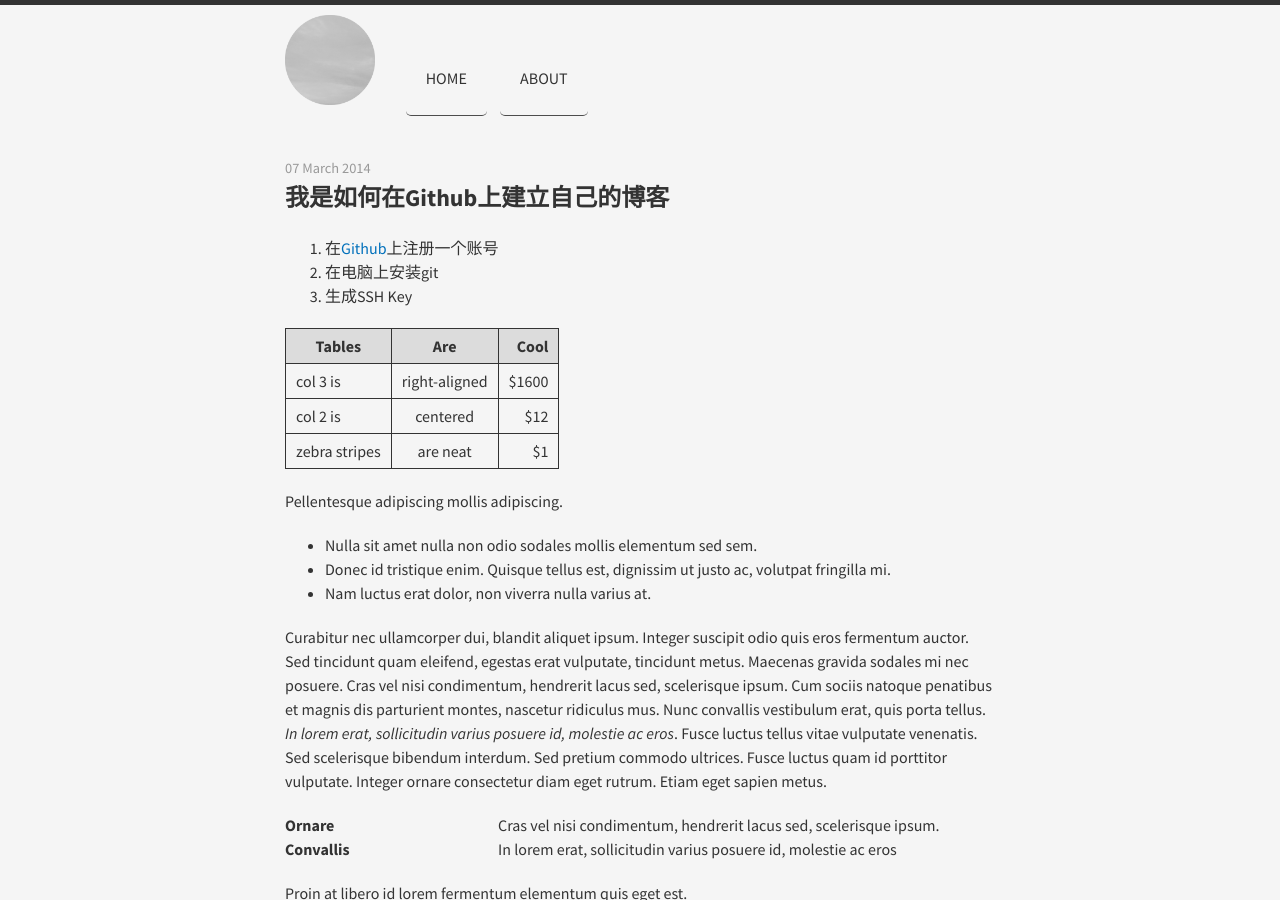
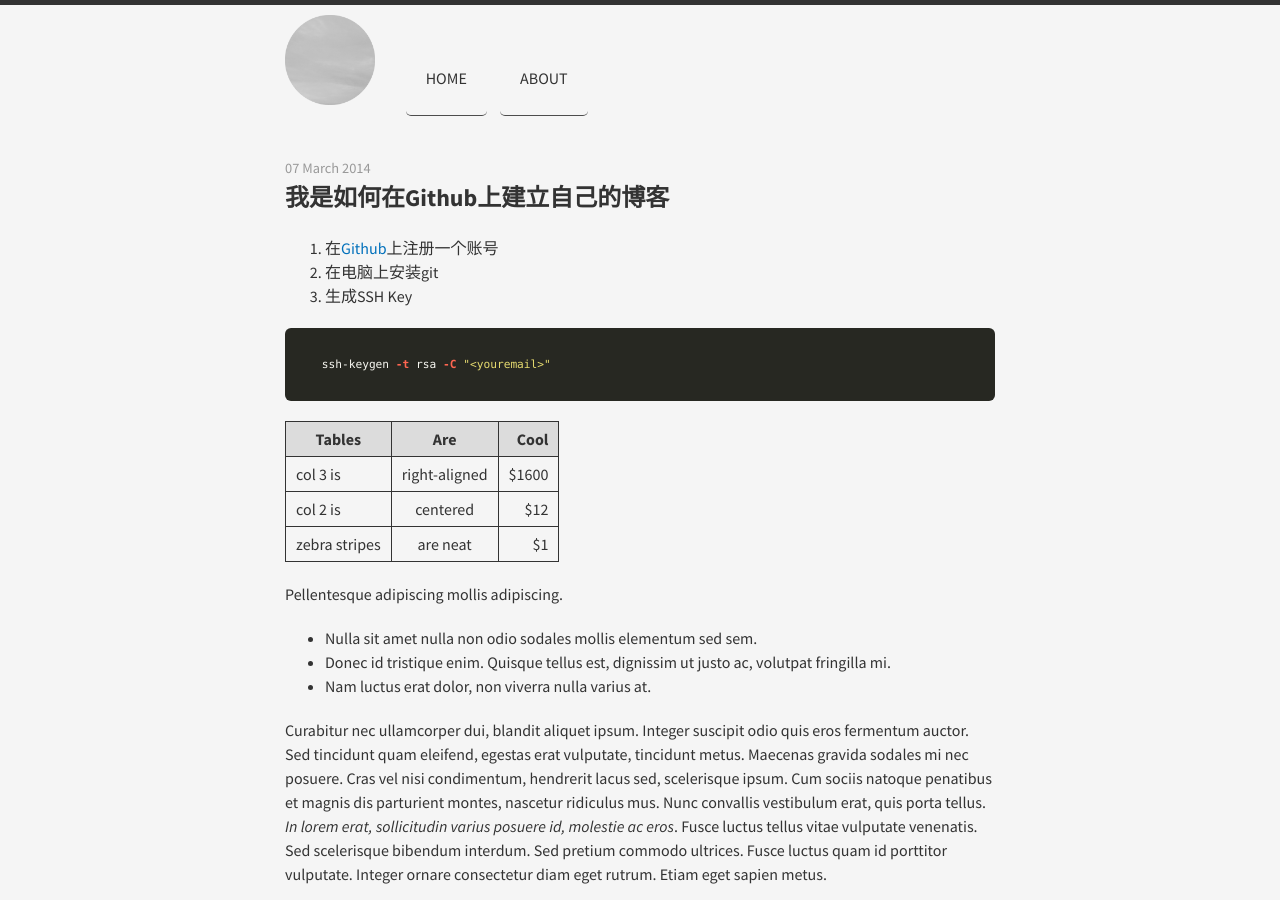
Before and after one commit to Humor-er/yjdblog, a Jekyll site: the page built from _posts/2014-03-07-demo-post.md, in a window 1280 px wide and 900 px high. Built offline with Jekyll 4.4.1, drawn with Linux system fonts in a browser that asks for light colours; nearby versions of some CDN libraries; Markdown is read by kramdown in place of the engine named in the settings.

Commit message:
Update 2014-03-07-demo-post.md

```diff
--- a/_posts/2014-03-07-demo-post.md
+++ b/_posts/2014-03-07-demo-post.md
@@ -6,6 +6,9 @@ title: 我是如何在Github上建立自己的博客
 1. 在<a href="https://github.com">Github</a>上注册一个账号
 2. 在电脑上安装git
 3. 生成SSH Key
+{% highlight bash %}
+ ssh-keygen -t rsa -C "<youremail>"
+{% endhighlight %}
 
 | Tables        | Are           | Cool  |
 | ------------- |:-------------:| -----:|
```
